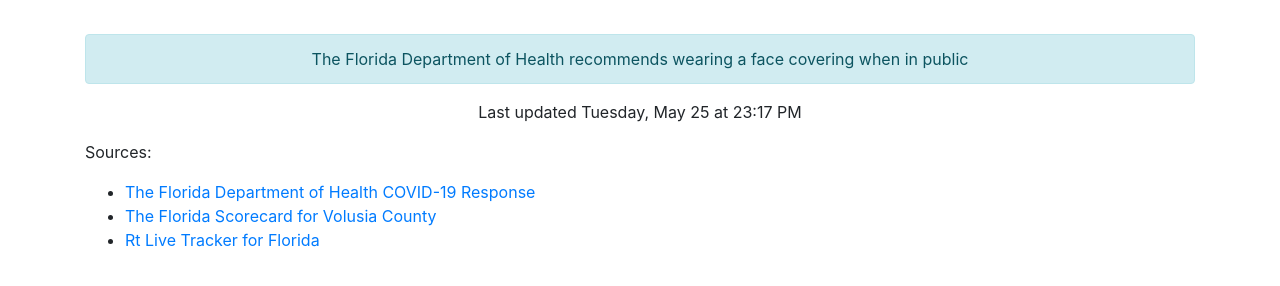
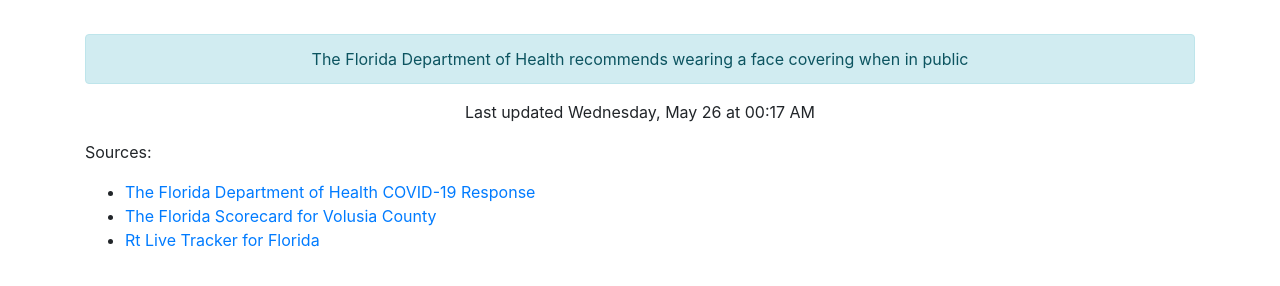
Before and after one commit to thinkjson/timeforchurch, a Jekyll site: the page built from index.md, in a window 1280 px wide. Shown: the part 544-830 px from the top of the page. Built offline with Jekyll 4.4.1, drawn with Linux system fonts in a browser that asks for light colours; our own code applies the rules of GitHub Pages for plain Markdown files.

Commit message:
Updating data

```diff
--- a/_includes/data.html
+++ b/_includes/data.html
@@ -10,4 +10,4 @@
     <div class="outcome text-success">YES</div>
     <div class="alert alert-info" role="alert">The Florida Department of Health recommends wearing a face covering when in public</div>
 
-    <p>Last updated Tuesday, May 25 at 23:17 PM</p>
+    <p>Last updated Wednesday, May 26 at 00:17 AM</p>
```
